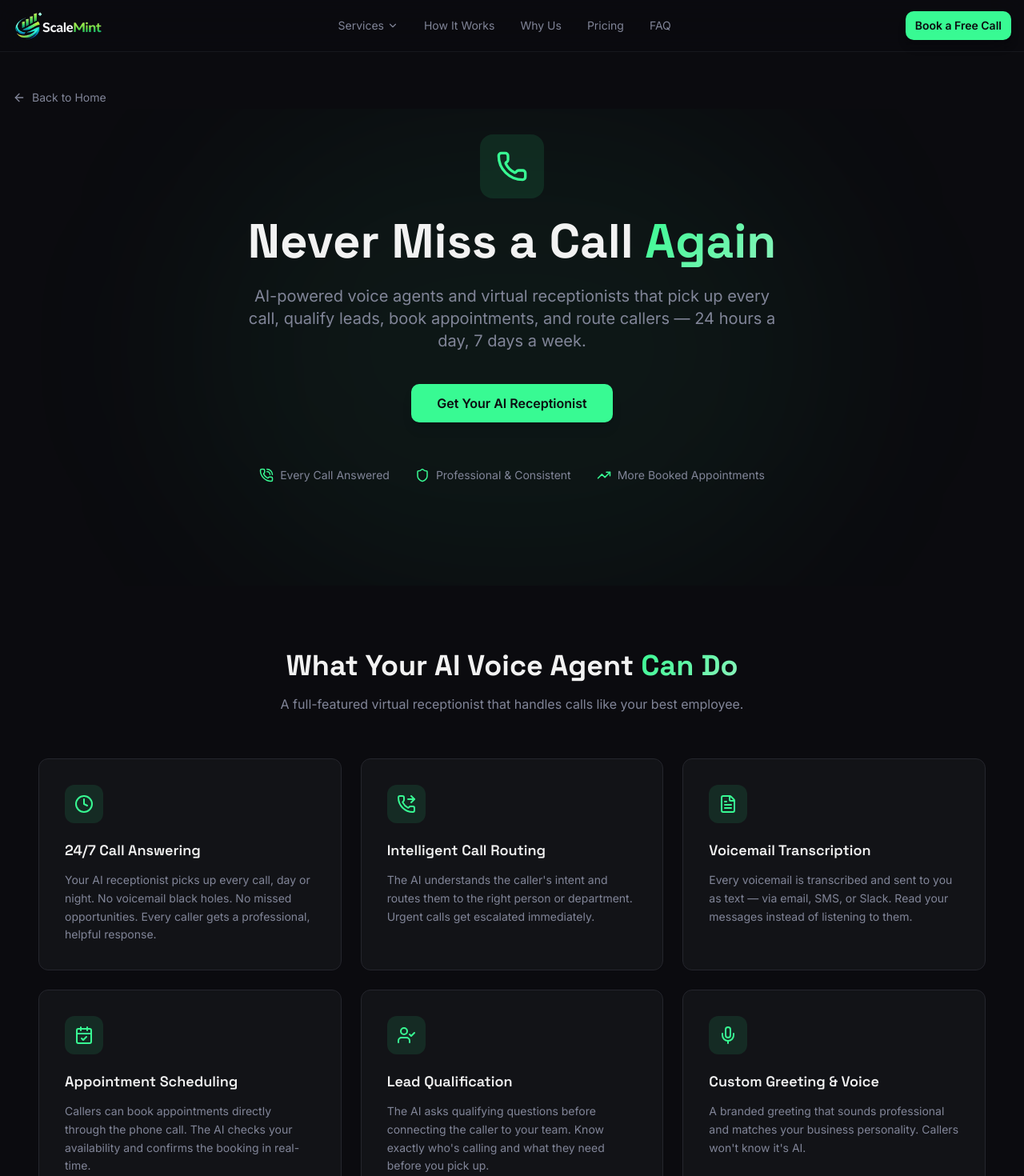
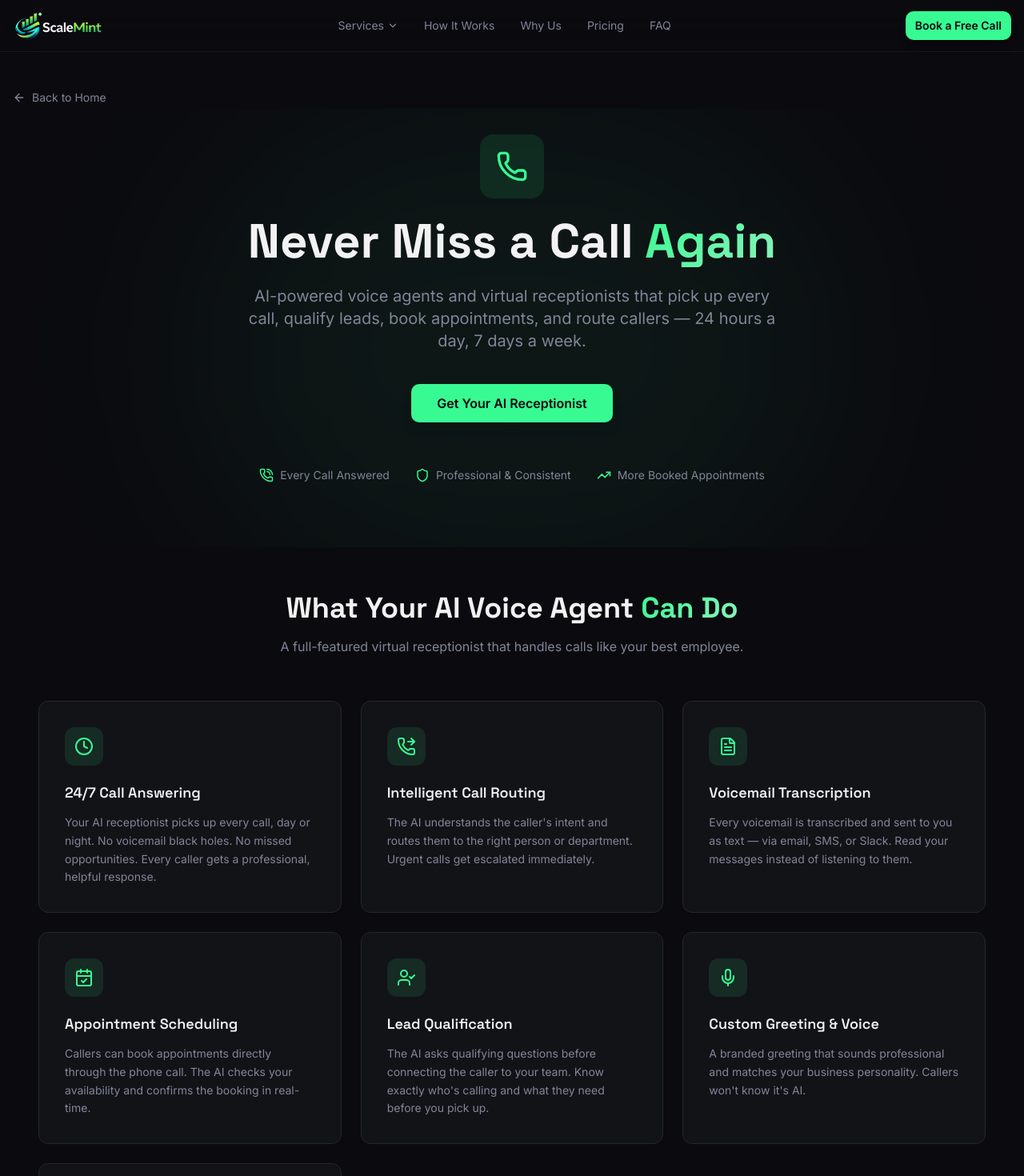
Before and after one commit to jcdammert/scale-mint, a Next.js app: page /services/ai-voice in a window 1280 px wide. Shown: the top 1470 px of the page at 80% size. Built offline with nearby package versions, Linux system fonts and the light colour scheme.

Commit message:
Tighten desktop spacing across entire site
- Global section-padding: md:py-20 → md:py-14 (affects all section gaps)
- Service page heroes: md:pb-32 → md:pb-20 (5 service pages + book page)
- Mobile spacing unchanged

Co-Authored-By: Claude Opus 4.6 <noreply@anthropic.com>

```diff
--- a/src/app/book/page.tsx
+++ b/src/app/book/page.tsx
@@ -62,7 +62,7 @@ export default function BookPage() {
         </Link>
       </div>
 
-      <section className="relative overflow-hidden pt-8 pb-10 md:pb-32">
+      <section className="relative overflow-hidden pt-8 pb-10 md:pb-20">
         <div className="pointer-events-none absolute top-0 left-1/2 -translate-x-1/2 h-[600px] w-[800px] rounded-full bg-primary/5 blur-[120px]" />
 
         <div className="container relative mx-auto px-4">
--- a/src/app/globals.css
+++ b/src/app/globals.css
@@ -83,6 +83,6 @@
   }
 
   .section-padding {
-    @apply py-8 md:py-20 px-4;
+    @apply py-8 md:py-14 px-4;
   }
 }
--- a/src/app/services/ai-voice/page.tsx
+++ b/src/app/services/ai-voice/page.tsx
@@ -143,7 +143,7 @@ export default function AIVoicePage() {
       </div>
 
       {/* Hero */}
-      <section className="relative overflow-hidden pt-8 pb-10 md:pb-32">
+      <section className="relative overflow-hidden pt-8 pb-10 md:pb-20">
         <div className="pointer-events-none absolute top-0 left-1/2 -translate-x-1/2 h-[600px] w-[800px] rounded-full bg-primary/5 blur-[120px]" />
         <div className="container relative mx-auto px-4 text-center">
           <motion.div
--- a/src/app/services/ai-websites/page.tsx
+++ b/src/app/services/ai-websites/page.tsx
@@ -136,7 +136,7 @@ export default function AIWebsitesPage() {
       </div>
 
       {/* Hero */}
-      <section className="relative overflow-hidden pt-8 pb-10 md:pb-32">
+      <section className="relative overflow-hidden pt-8 pb-10 md:pb-20">
         <div className="pointer-events-none absolute top-0 left-1/2 -translate-x-1/2 h-[600px] w-[800px] rounded-full bg-primary/5 blur-[120px]" />
         <div className="container relative mx-auto px-4 text-center">
           <motion.div
--- a/src/app/services/custom-ai/page.tsx
+++ b/src/app/services/custom-ai/page.tsx
@@ -136,7 +136,7 @@ export default function CustomAIPage() {
       </div>
 
       {/* Hero */}
-      <section className="relative overflow-hidden pt-8 pb-10 md:pb-32">
+      <section className="relative overflow-hidden pt-8 pb-10 md:pb-20">
         <div className="pointer-events-none absolute top-0 left-1/2 -translate-x-1/2 h-[600px] w-[800px] rounded-full bg-primary/5 blur-[120px]" />
         <div className="container relative mx-auto px-4 text-center">
           <motion.div
--- a/src/app/services/marketing/page.tsx
+++ b/src/app/services/marketing/page.tsx
@@ -170,7 +170,7 @@ export default function MarketingPage() {
       </div>
 
       {/* Hero */}
-      <section className="relative overflow-hidden pt-8 pb-10 md:pb-32">
+      <section className="relative overflow-hidden pt-8 pb-10 md:pb-20">
         <div className="pointer-events-none absolute top-0 left-1/2 -translate-x-1/2 h-[600px] w-[800px] rounded-full bg-primary/5 blur-[120px]" />
         <div className="container relative mx-auto px-4 text-center">
           <motion.div
--- a/src/app/services/smart-assistants/page.tsx
+++ b/src/app/services/smart-assistants/page.tsx
@@ -135,7 +135,7 @@ export default function SmartAssistantsPage() {
       </div>
 
       {/* Hero */}
-      <section className="relative overflow-hidden pt-8 pb-10 md:pb-32">
+      <section className="relative overflow-hidden pt-8 pb-10 md:pb-20">
         <div className="pointer-events-none absolute top-0 left-1/2 -translate-x-1/2 h-[600px] w-[800px] rounded-full bg-primary/5 blur-[120px]" />
         <div className="container relative mx-auto px-4 text-center">
           <motion.div
```
